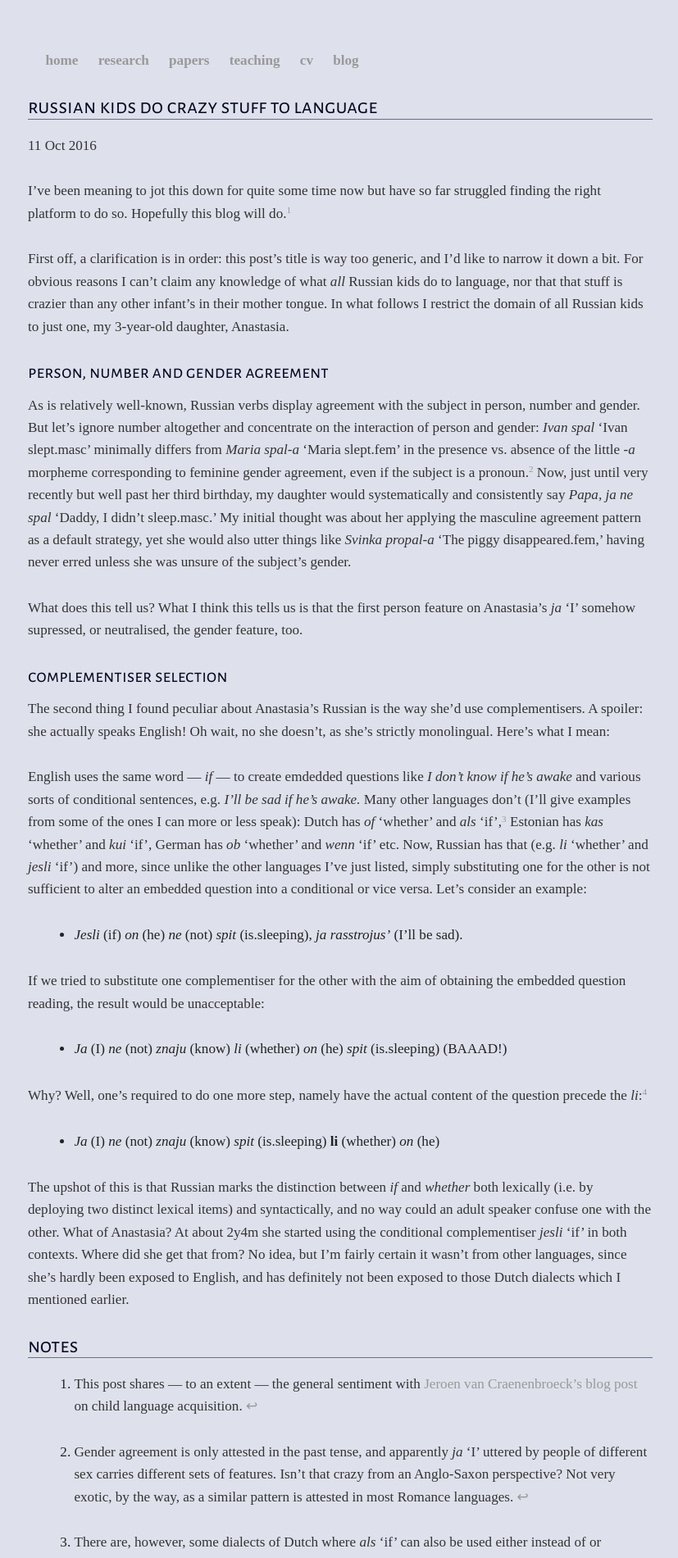
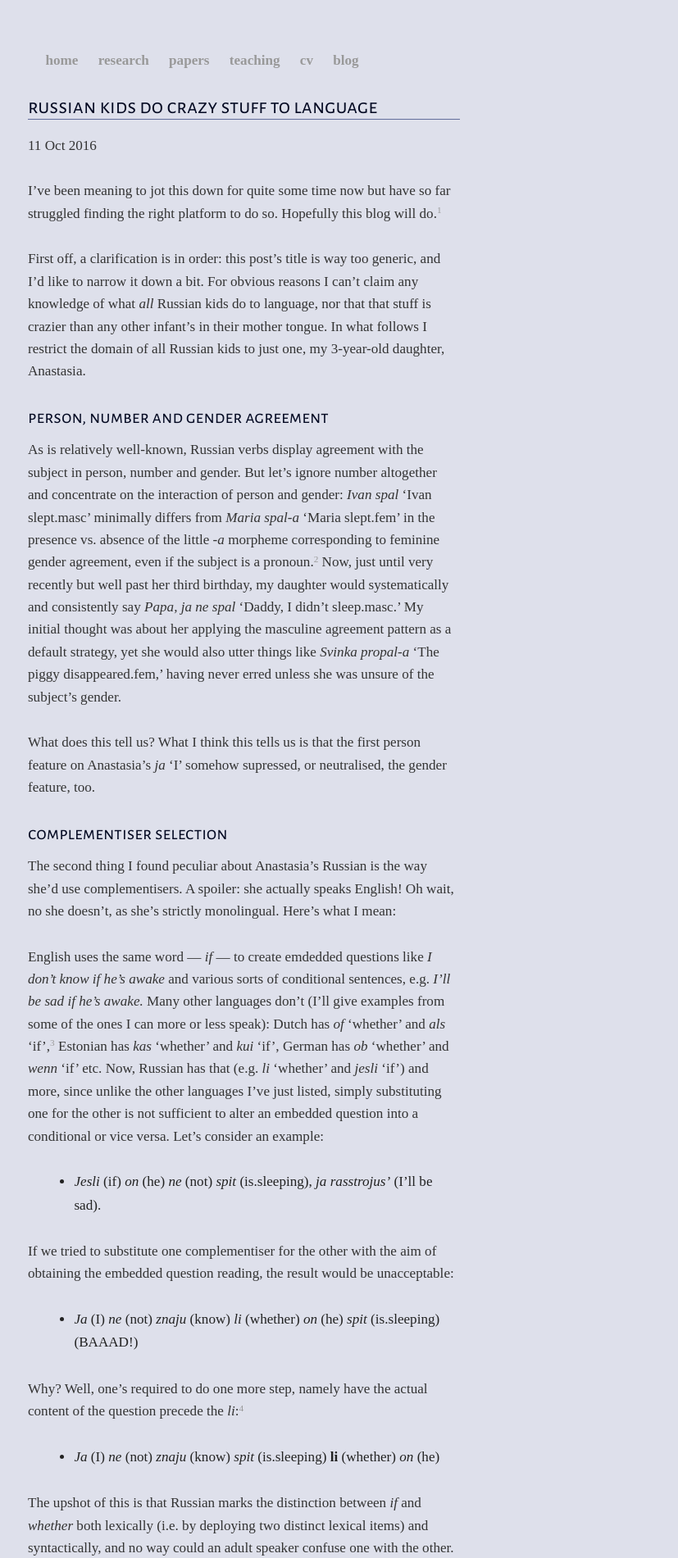
Before and after one commit to mishaknyazev/pavelrudnev.github.io, a Jekyll site: the page built from _posts/2016-10-12-pavel-rudnev-website-launched.md, in a window 1280 px wide. Shown: the top 1901 px of the page at 82% size, without its empty margins (225-1052 px from the left). Built offline with Jekyll 4.4.1, drawn with Linux system fonts in a browser that asks for light colours; nearby versions of some CDN libraries; some web fonts are replaced.

```diff
--- a/_layouts/post.html
+++ b/_layouts/post.html
@@ -3,7 +3,7 @@
 ---
 <div class="wrapper">
 	<div class="units-row">
-          <div class="unit-85"><h2>{{ page.title }}</h2>
+          <div class="unit-70"><h2>{{ page.title }}</h2>
 <p class="meta">{{ page.date | date_to_string }}</p>
 
 <div class="post">
```
